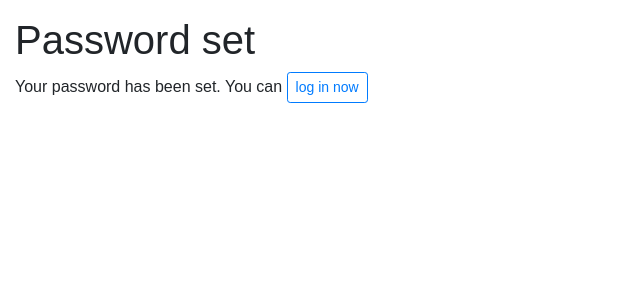
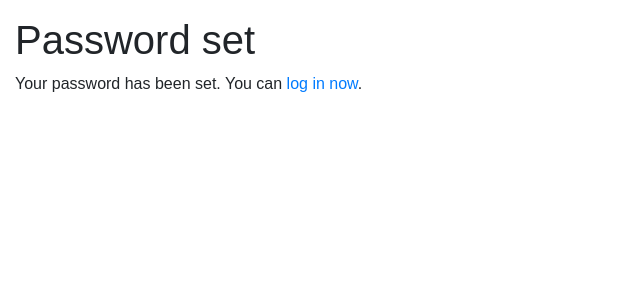
Before and after one commit to paulr909/django-social, a Django app: page /account/reset/done/ in a window 1280 px wide. Shown: the part 56-356 px from the top of the page, without its empty margins (0-640 px from the left). Run offline with Django 3.2, Linux system fonts and the light colour scheme; some libraries are stand-ins or nearby versions.

Commit message:
edit reset view

```diff
--- a/account/templates/account/user/detail.html
+++ b/account/templates/account/user/detail.html
@@ -17,7 +17,7 @@
                 </div>
             </div>
         </div>
-        <div class="col-md-4">
+        <div class="col-md-8">
             <div class="card">
                 <div class="card-body">
                     {% with total_followers=user.followers.count %}
--- a/account/templates/registration/password_reset_complete.html
+++ b/account/templates/registration/password_reset_complete.html
@@ -6,8 +6,7 @@
     <div class="row">
         <div class="col-md-4">
             <h1>Password set</h1>
-            <p>Your password has been set. You can <a class="btn btn-outline-primary btn-sm" href="{% url "login" %}">
-                log in now</a></p>
+            <p>Your password has been set. You can <a href="{% url "login" %}">log in now</a>.</p>
         </div>
     </div>
 {% endblock %}
```
Also changed, not shown: db.sqlite3.
